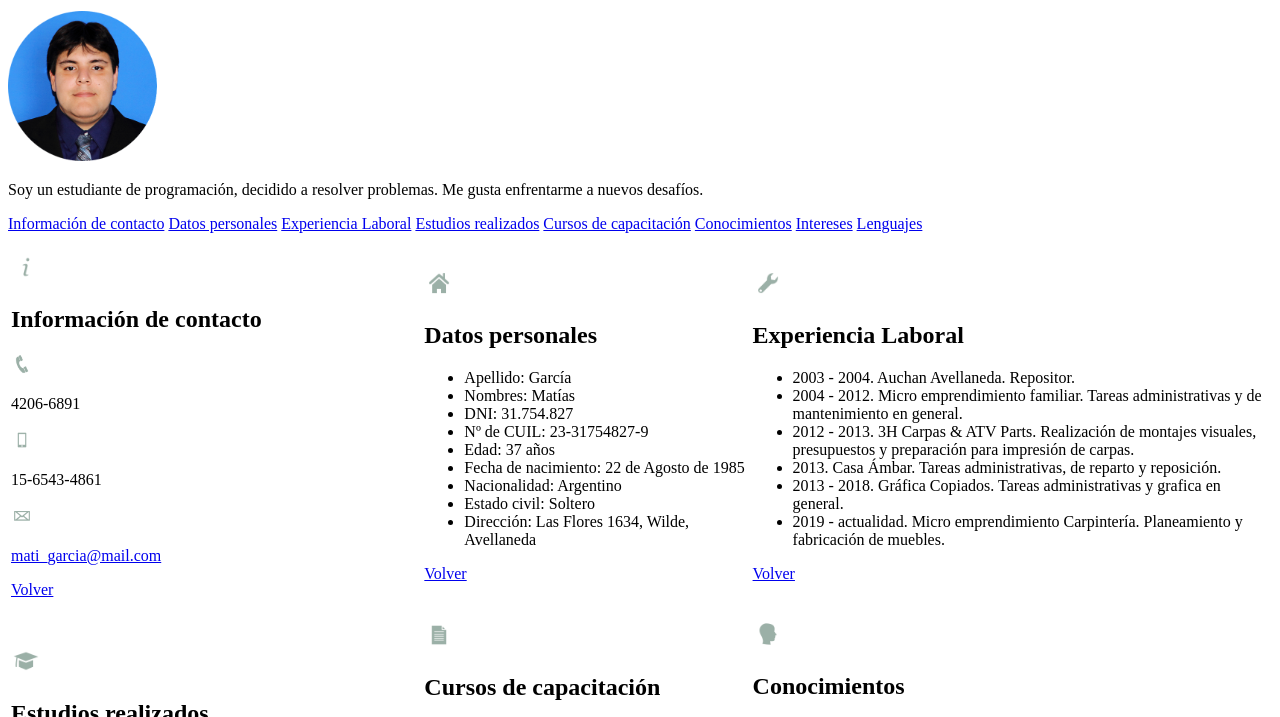
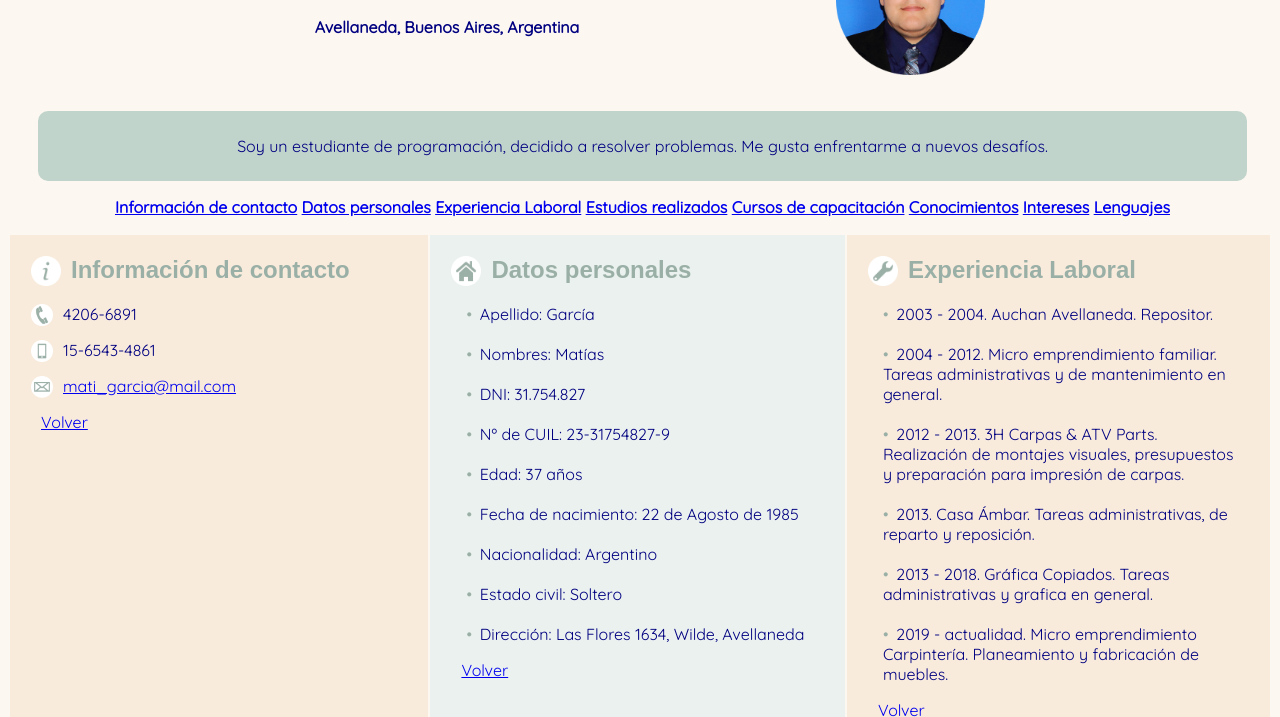
Before and after one commit to matiasforales/cv-matias-forales, a plain HTML site: page index.html in a window 1280 px wide. Shown: the part 103-820 px from the top of the page. Drawn offline with Linux system fonts and the light colour scheme; a web font is replaced by a local one.

Commit message:
lo hara? si?

```diff
--- a/index.html
+++ b/index.html
@@ -6,7 +6,7 @@
         <meta name="viewport" content="width=device-width, initial-scale=1.0">
         <title>CV Matías García</title>
 
-        <link rel="stylesheet" type="text/css" href="/estilos.css">
+        <link rel="stylesheet" type="text/css" href="/styles.css">
 
         <link rel="preconnect" href="https://fonts.googleapis.com">
         <link rel="preconnect" href="https://fonts.gstatic.com" crossorigin>
```
